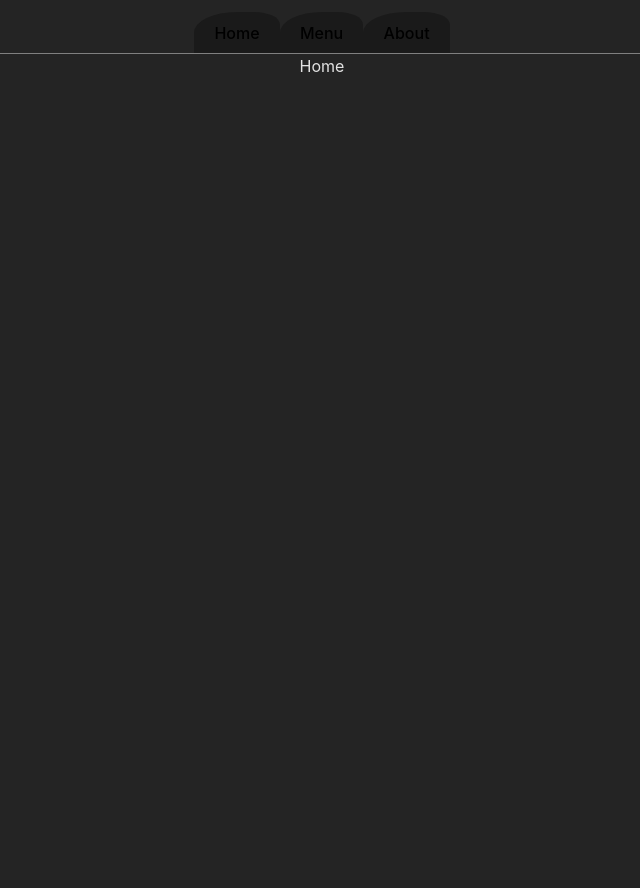
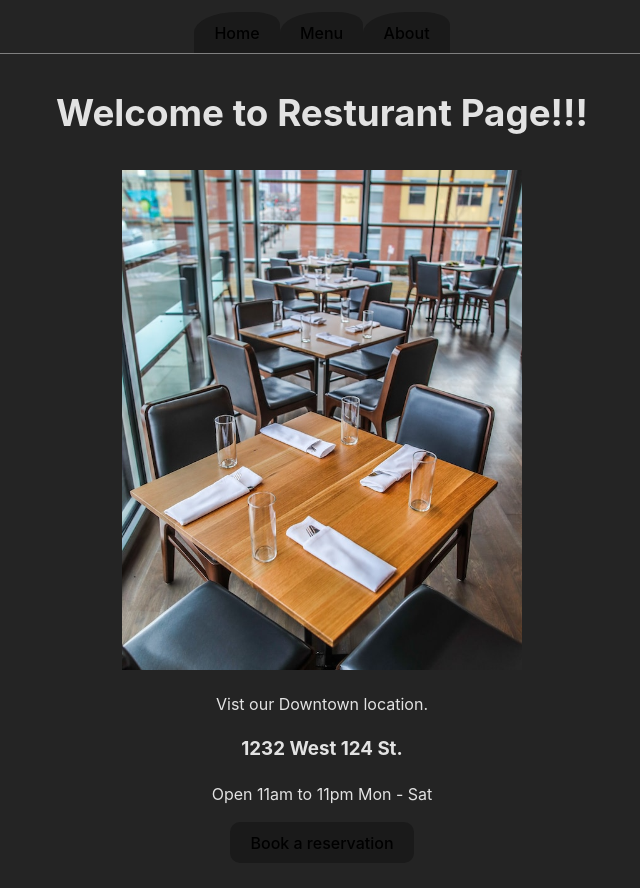
Before and after one commit to SalamanderCtesiphon/resturant-landing-page, a React (Vite) app: page / in a window 1280 px wide. Shown: the top 888 px of the page, without its empty margins (318-958 px from the left). Before the commit the page ends 800 px from the top, so only its background shows below. Built offline with nearby package versions, Linux system fonts and the light colour scheme.

Commit message:
completed a basic mock-up of the home page

```diff
--- a/src/App.css
+++ b/src/App.css
@@ -10,3 +10,13 @@ header {
   width: 60vw;
   border-bottom: 1px solid gray;
 }
+
+#home-pic {
+  height: 500px;
+  width: 400px;
+  object-fit: cover;
+}
+
+#res-btn {
+  border-radius: 10px;
+}
--- a/src/App.jsx
+++ b/src/App.jsx
@@ -4,6 +4,7 @@ import About from './pages/About.jsx'
 import Home from './pages/Home'
 import Menu from './pages/Menu'
 import { createBrowserRouter, RouterProvider } from 'react-router-dom'
+import Reservation from './pages/Reservation'
 
 const router = createBrowserRouter([
   {
@@ -17,6 +18,10 @@ const router = createBrowserRouter([
   {
     path: '/menu',
     element: <Menu />,
+  },
+  {
+    path: '/res',
+    element: <Reservation />,
   },
 ])
 
--- a/src/components/Header.jsx
+++ b/src/components/Header.jsx
@@ -1,5 +1,4 @@
 import React from 'react'
-import { Link } from 'react-router-dom'
 
 function Header(props) {
   return (
--- a/src/index.css
+++ b/src/index.css
@@ -37,6 +37,10 @@ h1 {
   line-height: 1.1;
 }
 
+h2 {
+  font-size: 2.3em;
+}
+
 button {
   border-radius: 50% 30% 0% 0%;
   border: 1px solid transparent;
--- a/src/pages/Home.jsx
+++ b/src/pages/Home.jsx
@@ -1,7 +1,21 @@
 import React from 'react'
+import diningRoom from '../assets/zachariah-hagy-MCKrW7fB7Pw-unsplash.jpg'
 
 function Home() {
-  return <div>Home</div>
+  return (
+    <>
+      <section>
+        <h2>Welcome to Resturant Page!!!</h2>
+        <img src={diningRoom} alt="dining room" id="home-pic" />
+        <p>Vist our Downtown location.</p>
+        <h3>1232 West 124 St.</h3>
+        <p>Open 11am to 11pm Mon - Sat</p>
+        <a href="res">
+          <button id="res-btn">Book a reservation</button>
+        </a>
+      </section>
+    </>
+  )
 }
 
 export default Home
--- /dev/null
+++ b/src/pages/Reservation.jsx
@@ -0,0 +1,7 @@
+import React from 'react'
+
+function Reservation() {
+  return <div>Reservation</div>
+}
+
+export default Reservation
```
Also changed, not shown: src/assets/zachariah-hagy-MCKrW7fB7Pw-unsplash.jpg (added).
